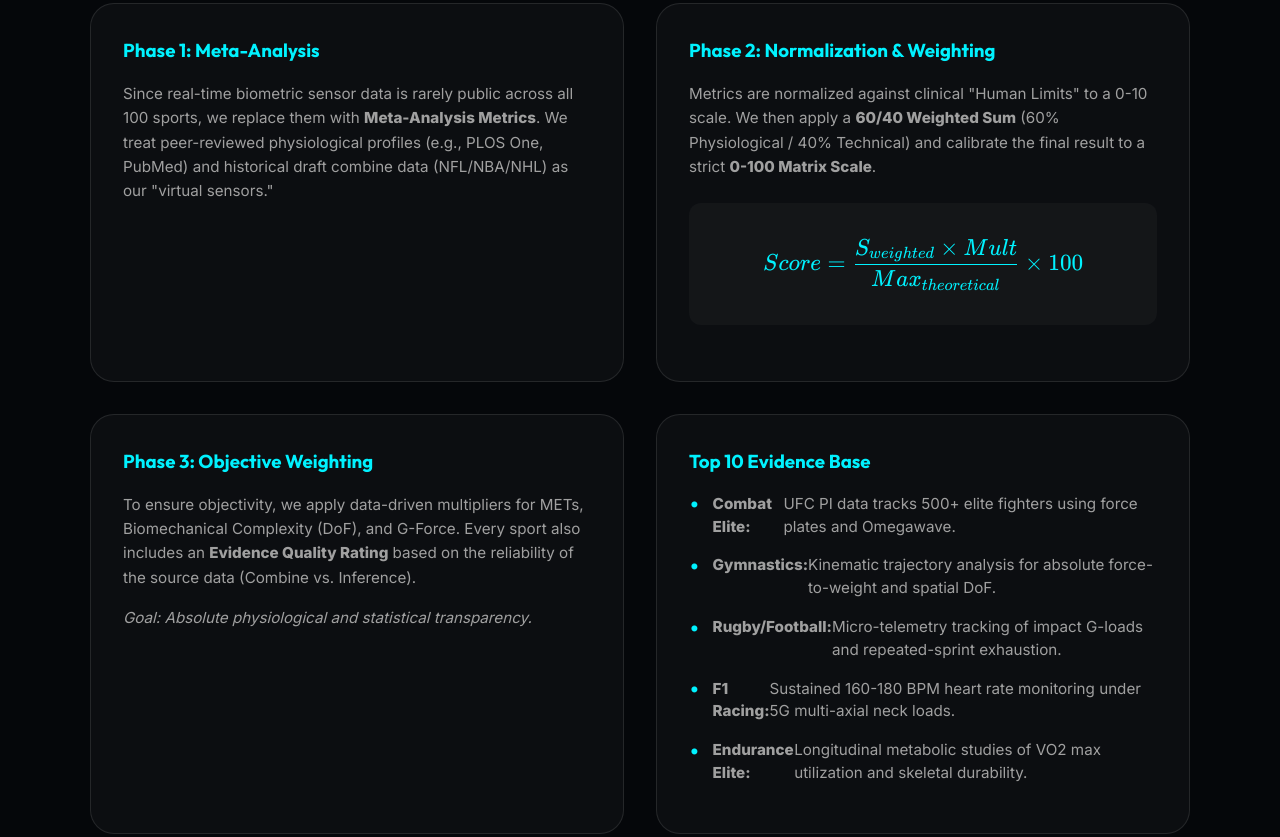
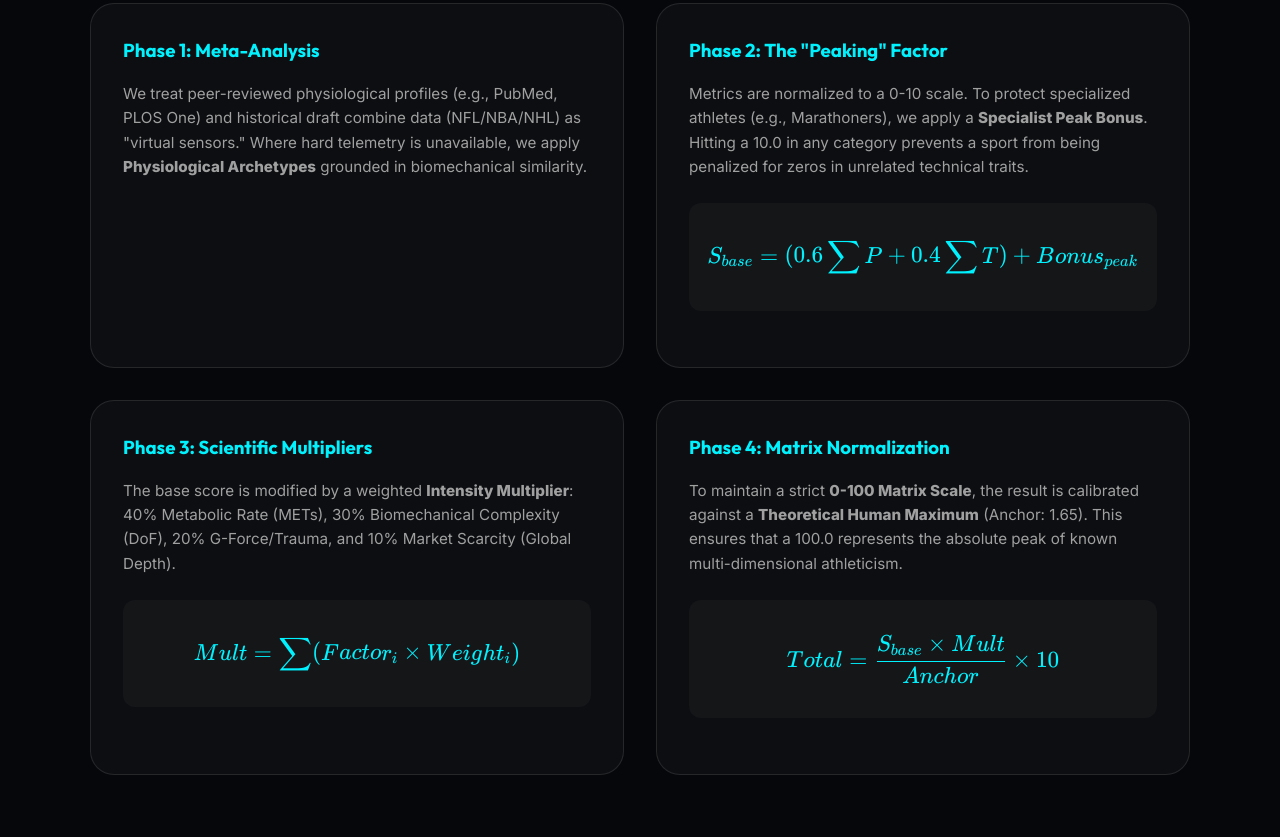
Before and after one commit to OussamaMesbah/athleticism-matrix, a website built with Vite: page index.html in a window 1280 px wide. Shown: the part 9528-10365 px from the top of the page. Built offline with nearby package versions, Linux system fonts and the light colour scheme.

Commit message:
Update Scientific Methodology to reflect actual scoring logic

```diff
--- a/index.html
+++ b/index.html
@@ -188,36 +188,37 @@
                     <div class="methodology-grid">
                         <div class="methodology-card">
                             <h3>Phase 1: Meta-Analysis</h3>
-                            <p>Since real-time biometric sensor data is rarely public across all 100 sports, we replace
-                                them with <strong>Meta-Analysis Metrics</strong>. We treat peer-reviewed physiological
-                                profiles (e.g., PLOS One, PubMed) and historical draft combine data (NFL/NBA/NHL) as our
-                                "virtual sensors."</p>
+                            <p>We treat peer-reviewed physiological profiles (e.g., PubMed, PLOS One) and historical
+                                draft combine data (NFL/NBA/NHL) as "virtual sensors." Where hard telemetry is
+                                unavailable, we apply <strong>Physiological Archetypes</strong> grounded in
+                                biomechanical similarity.</p>
                         </div>
                         <div class="methodology-card">
-                            <h3>Phase 2: Normalization & Weighting</h3>
-                            <p>Metrics are normalized against clinical "Human Limits" to a 0-10 scale. We then
-                                apply a <strong>60/40 Weighted Sum</strong> (60% Physiological / 40% Technical)
-                                and calibrate the final result to a strict <strong>0-100 Matrix Scale</strong>.</p>
+                            <h3>Phase 2: The "Peaking" Factor</h3>
+                            <p>Metrics are normalized to a 0-10 scale. To protect specialized athletes (e.g., Marathoners),
+                                we apply a <strong>Specialist Peak Bonus</strong>. Hitting a 10.0 in any category
+                                prevents a sport from being penalized for zeros in unrelated technical traits.</p>
                             <div class="math-block">
-                                $$Score = \frac{S_{weighted} \times Mult}{Max_{theoretical}} \times 100$$
+                                $$S_{base} = (0.6\sum P + 0.4\sum T) + Bonus_{peak}$$
                             </div>
                         </div>
                         <div class="methodology-card">
-                            <h3>Phase 3: Objective Weighting</h3>
-                            <p>To ensure objectivity, we apply data-driven multipliers for METs, Biomechanical
-                                Complexity (DoF), and G-Force. Every sport also includes an <strong>Evidence Quality
-                                Rating</strong> based on the reliability of the source data (Combine vs. Inference).</p>
-                            <p style="margin-top: 1rem;"><em>Goal: Absolute physiological and statistical transparency.</em></p>
+                            <h3>Phase 3: Scientific Multipliers</h3>
+                            <p>The base score is modified by a weighted <strong>Intensity Multiplier</strong>:
+                                40% Metabolic Rate (METs), 30% Biomechanical Complexity (DoF), 20% G-Force/Trauma,
+                                and 10% Market Scarcity (Global Depth).</p>
+                            <div class="math-block">
+                                $$Mult = \sum (Factor_i \times Weight_i)$$
+                            </div>
                         </div>
                         <div class="methodology-card">
-                            <h3>Top 10 Evidence Base</h3>
-                            <ul id="top-10-justifications" style="list-style:none; margin-top:1rem;">
-                                <li><strong>Combat Elite:</strong> UFC PI data tracks 500+ elite fighters using force plates and Omegawave.</li>
-                                <li><strong>Gymnastics:</strong> Kinematic trajectory analysis for absolute force-to-weight and spatial DoF.</li>
-                                <li><strong>Rugby/Football:</strong> Micro-telemetry tracking of impact G-loads and repeated-sprint exhaustion.</li>
-                                <li><strong>F1 Racing:</strong> Sustained 160-180 BPM heart rate monitoring under 5G multi-axial neck loads.</li>
-                                <li><strong>Endurance Elite:</strong> Longitudinal metabolic studies of VO2 max utilization and skeletal durability.</li>
-                            </ul>
+                            <h3>Phase 4: Matrix Normalization</h3>
+                            <p>To maintain a strict <strong>0-100 Matrix Scale</strong>, the result is calibrated
+                                against a <strong>Theoretical Human Maximum</strong> (Anchor: 1.65). This ensures
+                                that a 100.0 represents the absolute peak of known multi-dimensional athleticism.</p>
+                            <div class="math-block">
+                                $$Total = \frac{S_{base} \times Mult}{Anchor} \times 10$$
+                            </div>
                         </div>
                     </div>
                 </div>
```
